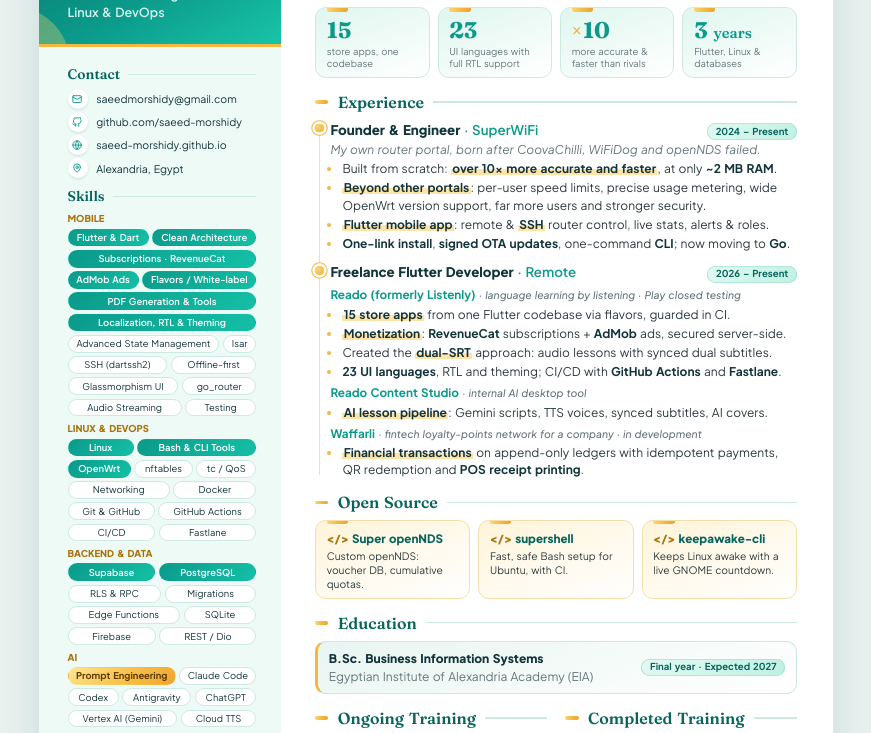
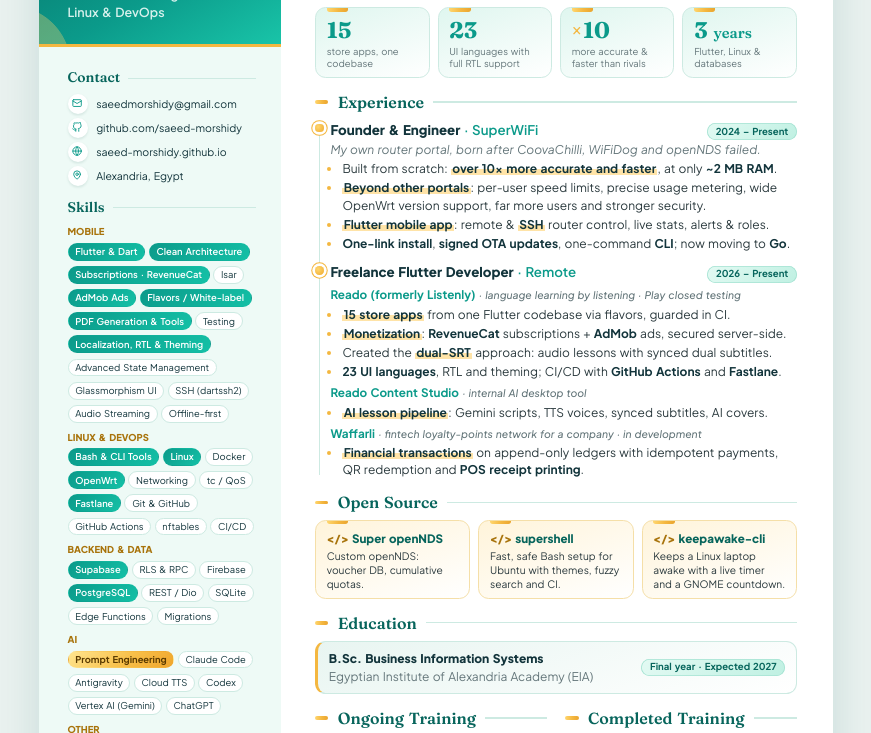
Before and after one commit to saeed-morshidy/saeed-morshidy.github.io, a plain HTML site: page index.html in a window 1280 px wide. Shown: the part 208-941 px from the top of the page, without its empty margins (204-1075 px from the left). Drawn offline with Linux system fonts and the light colour scheme.

Commit message:
Pack skill chips naturally, highlight Fastlane, 3-line repo cards
Co-Authored-By: Claude Opus 5.5 <noreply@anthropic.com>

```diff
--- a/index.html
+++ b/index.html
@@ -281,8 +281,11 @@
     .namecard h1 { font-size: 40px; } .namecard .role { font-size: 15px; }
   }
   @media print { .toolbar { display: none !important; } }
-  /* tidy chip rows: every row fills the column edge to edge */
-  aside .chips .chip { flex: 1 1 auto; text-align: center; }
+  /* sidebar vertical rhythm */
+  aside h3 { margin: 9pt 0 4pt; }
+  aside .grp { margin: 6pt 0 3pt; }
+  aside .chips { row-gap: 4pt; }
+  .contact li { margin: 3pt 0; }
 </style>
 </head>
 <body>
@@ -353,8 +356,8 @@
     <h2>Open Source</h2>
     <div class="oss">
       <div class="repo"><a class="name" href="https://github.com/saeed-morshidy/super-opennds">Super openNDS</a><p>Custom openNDS: voucher DB, cumulative quotas.</p></div>
-      <div class="repo"><a class="name" href="https://github.com/saeed-morshidy/supershell">supershell</a><p>Fast, safe Bash setup for Ubuntu, with CI.</p></div>
-      <div class="repo"><a class="name" href="https://github.com/saeed-morshidy/keepawake-cli">keepawake-cli</a><p>Keeps Linux awake with a live GNOME countdown.</p></div>
+      <div class="repo"><a class="name" href="https://github.com/saeed-morshidy/supershell">supershell</a><p>Fast, safe Bash setup for Ubuntu with themes, fuzzy search and CI.</p></div>
+      <div class="repo"><a class="name" href="https://github.com/saeed-morshidy/keepawake-cli">keepawake-cli</a><p>Keeps a Linux laptop awake with a live timer and a GNOME countdown.</p></div>
     </div>
 
     <h2>Education</h2>
@@ -403,23 +406,23 @@
     <h3>Skills</h3>
     <div class="grp">Mobile</div>
     <div class="chips">
-      <span class="chip hot">Flutter &amp; Dart</span><span class="chip hot">Clean Architecture</span><span class="chip hot">Subscriptions · RevenueCat</span><span class="chip hot">AdMob Ads</span><span class="chip hot">Flavors / White-label</span><span class="chip hot">PDF Generation &amp; Tools</span><span class="chip hot">Localization, RTL &amp; Theming</span><span class="chip">Advanced State Management</span><span class="chip">Isar</span><span class="chip">SSH (dartssh2)</span><span class="chip">Offline-first</span><span class="chip">Glassmorphism UI</span><span class="chip">go_router</span><span class="chip">Audio Streaming</span><span class="chip">Testing</span>
+      <span class="chip hot">Flutter &amp; Dart</span><span class="chip hot">Clean Architecture</span><span class="chip hot">Subscriptions · RevenueCat</span><span class="chip">Isar</span><span class="chip hot">AdMob Ads</span><span class="chip hot">Flavors / White-label</span><span class="chip hot">PDF Generation &amp; Tools</span><span class="chip">Testing</span><span class="chip hot">Localization, RTL &amp; Theming</span><span class="chip">Advanced State Management</span><span class="chip">Glassmorphism UI</span><span class="chip">SSH (dartssh2)</span><span class="chip">Audio Streaming</span><span class="chip">Offline-first</span>
     </div>
     <div class="grp">Linux &amp; DevOps</div>
     <div class="chips">
-      <span class="chip hot">Linux</span><span class="chip hot">Bash &amp; CLI Tools</span><span class="chip hot">OpenWrt</span><span class="chip">nftables</span><span class="chip">tc / QoS</span><span class="chip">Networking</span><span class="chip">Docker</span><span class="chip">Git &amp; GitHub</span><span class="chip">GitHub Actions</span><span class="chip">CI/CD</span><span class="chip">Fastlane</span>
+      <span class="chip hot">Bash &amp; CLI Tools</span><span class="chip hot">Linux</span><span class="chip">Docker</span><span class="chip hot">OpenWrt</span><span class="chip">Networking</span><span class="chip">tc / QoS</span><span class="chip hot">Fastlane</span><span class="chip">Git &amp; GitHub</span><span class="chip">GitHub Actions</span><span class="chip">nftables</span><span class="chip">CI/CD</span>
     </div>
     <div class="grp">Backend &amp; Data</div>
     <div class="chips">
-      <span class="chip hot">Supabase</span><span class="chip hot">PostgreSQL</span><span class="chip">RLS &amp; RPC</span><span class="chip">Migrations</span><span class="chip">Edge Functions</span><span class="chip">SQLite</span><span class="chip">Firebase</span><span class="chip">REST / Dio</span>
+      <span class="chip hot">Supabase</span><span class="chip">RLS &amp; RPC</span><span class="chip">Firebase</span><span class="chip hot">PostgreSQL</span><span class="chip">REST / Dio</span><span class="chip">SQLite</span><span class="chip">Edge Functions</span><span class="chip">Migrations</span>
     </div>
     <div class="grp">AI</div>
     <div class="chips">
-      <span class="chip gold">Prompt Engineering</span><span class="chip">Claude Code</span><span class="chip">Codex</span><span class="chip">Antigravity</span><span class="chip">ChatGPT</span><span class="chip">Vertex AI (Gemini)</span><span class="chip">Cloud TTS</span>
+      <span class="chip gold">Prompt Engineering</span><span class="chip">Claude Code</span><span class="chip">Antigravity</span><span class="chip">Cloud TTS</span><span class="chip">Codex</span><span class="chip">Vertex AI (Gemini)</span><span class="chip">ChatGPT</span>
     </div>
     <div class="grp">Other</div>
     <div class="chips">
-      <span class="chip">Python</span><span class="chip">Go <i>(learning)</i></span><span class="chip">Problem Solving · DS &amp; Algorithms</span>
+      <span class="chip">Go <i>(learning)</i></span><span class="chip">Python</span><span class="chip">Problem Solving · DS &amp; Algorithms</span>
     </div>
 
     <h3>Languages</h3>
```
Also changed, not shown: 1 other file.
